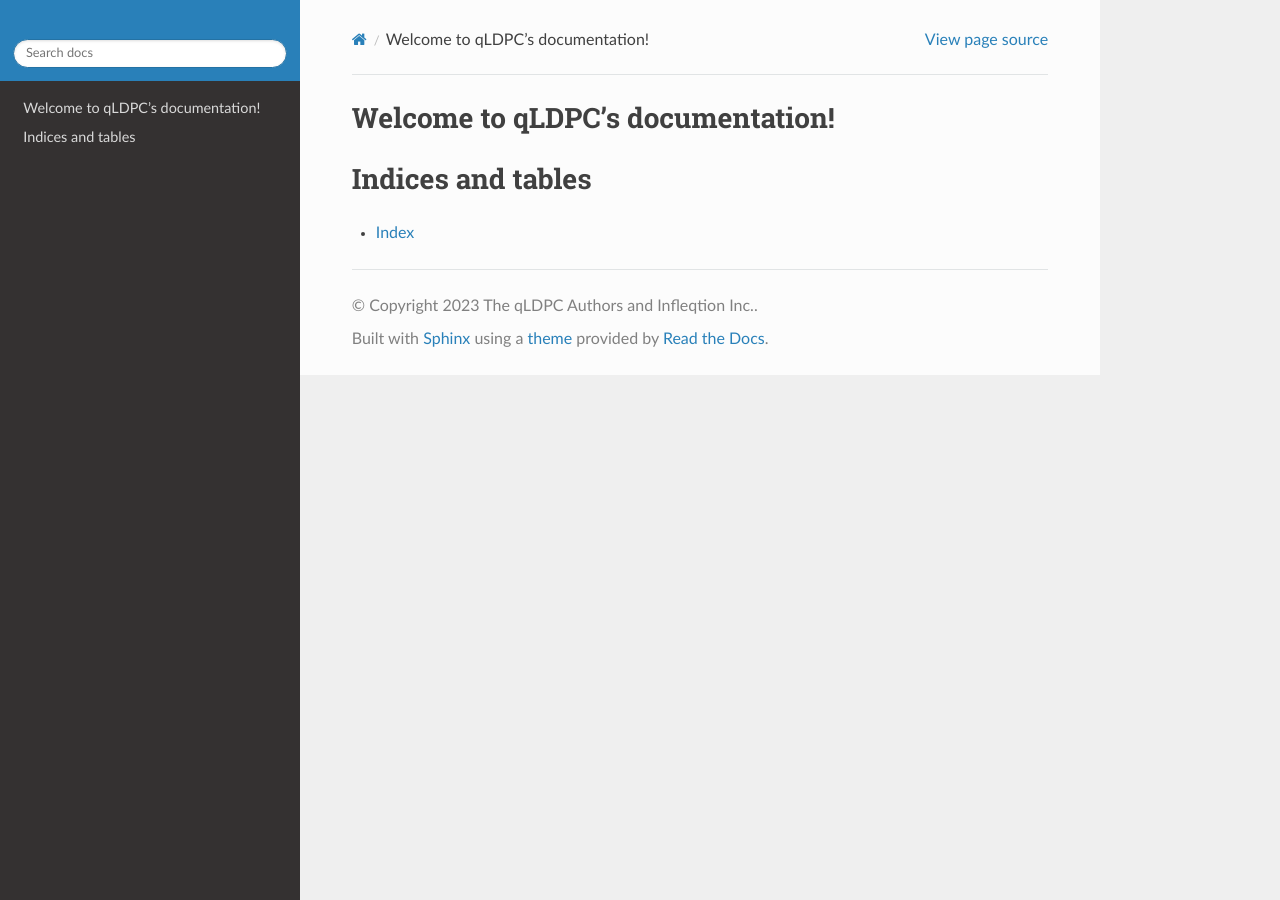
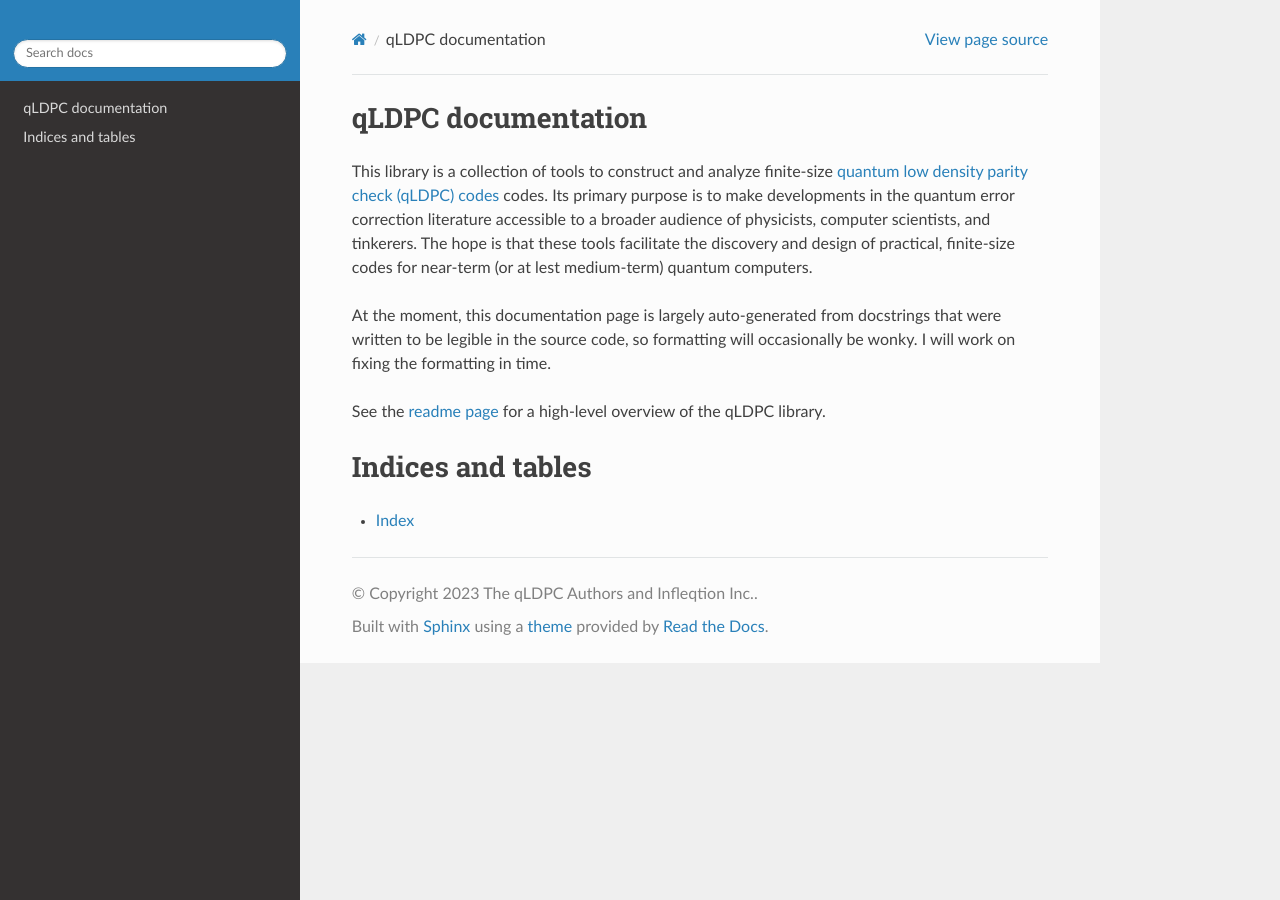
Before and after one commit to Infleqtion/qLDPC, a Sphinx documentation site: the page built from docs/source/index.rst, in a window 1280 px wide. Built offline with Sphinx 7.4.7 and the Read the Docs theme 2.0.0, drawn with Linux system fonts in a browser that asks for light colours; pages that are not in the unit, such as notebooks, are missing from menus.

Commit message:
remove readme statement and add docs intro

```diff
--- a/docs/source/index.rst
+++ b/docs/source/index.rst
@@ -1,5 +1,11 @@
-Welcome to qLDPC's documentation!
+qLDPC documentation
 =================================
+
+This library is a collection of tools to construct and analyze finite-size `quantum low density parity check (qLDPC) codes <https://errorcorrectionzoo.org/c/qldpc>`_ codes.  Its primary purpose is to make developments in the quantum error correction literature accessible to a broader audience of physicists, computer scientists, and tinkerers.  The hope is that these tools facilitate the discovery and design of practical, finite-size codes for near-term (or at lest medium-term) quantum computers.
+
+At the moment, this documentation page is largely auto-generated from docstrings that were written to be legible in the source code, so formatting will occasionally be wonky.  I will work on fixing the formatting in time.
+
+See the `readme page <https://github.com/Infleqtion/qLDPC>`_ for a high-level overview of the qLDPC library.
 
 .. toctree::
    :maxdepth: 1
```
Also changed, not shown: README.md (+1 -1 lines).
